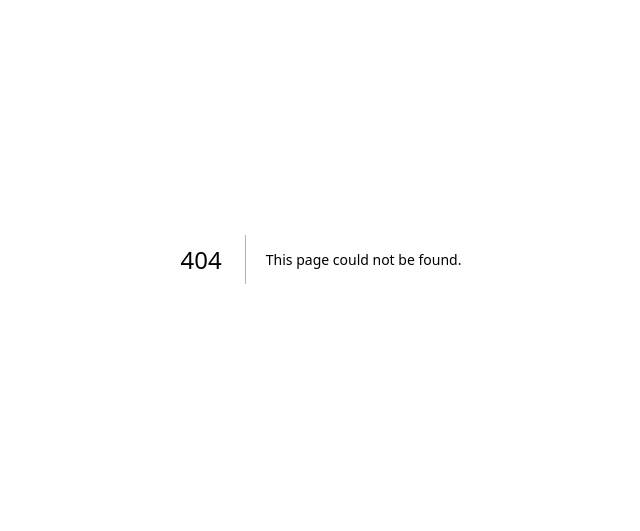
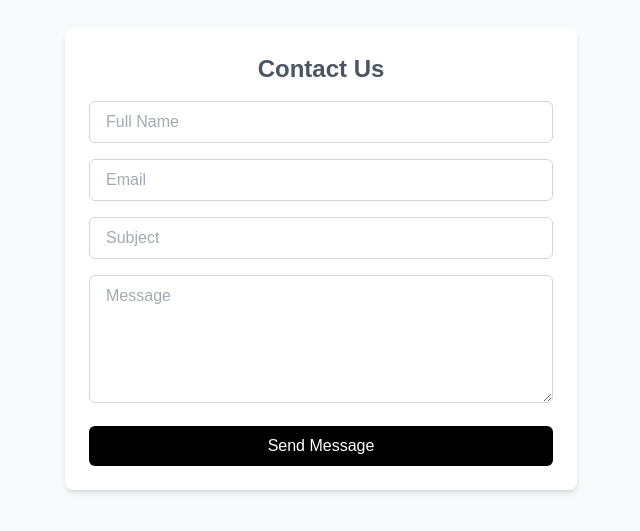
Before and after one commit to UWASEdjaria/Capstone-Project-Phase-two, a Next.js app: page /contact in a window 1280 px wide. Before the commit this address had no page. Shown: the part 141-672 px from the top of the page, without its empty margins (319-959 px from the left). Built offline with nearby package versions, Linux system fonts and the light colour scheme.

Commit message:
Apply stashed changes to lab1

```diff
--- /dev/null
+++ b/src/app/contact/page.tsx
@@ -0,0 +1,97 @@
+'use client';
+
+import { useState } from "react";
+
+export default function Contact() {
+  const [formData, setFormData] = useState({
+    name: "",
+    email: "",
+    subject: "",
+    message: "",
+  });
+  const [error, setError] = useState("");
+  const [success, setSuccess] = useState("");
+
+  const handleChange = (
+    e: React.ChangeEvent<HTMLInputElement | HTMLTextAreaElement>
+  ) => {
+    setFormData({ ...formData, [e.target.name]: e.target.value });
+  };
+
+  const handleSubmit = (e: React.FormEvent) => {
+    e.preventDefault();
+
+    if (!formData.name || !formData.email || !formData.subject || !formData.message) {
+      setError("Please fill in all fields.");
+      setSuccess("");
+      return;
+    }
+
+    setError("");
+    setSuccess("Your message has been sent!");
+    console.log("Contact form submitted:", formData);
+
+    // Clear form
+    setFormData({ name: "", email: "", subject: "", message: "" });
+  };
+
+  return (
+    <div className="min-h-screen flex items-center justify-center bg-gray-50 p-4">
+      <form
+        onSubmit={handleSubmit}
+        className="w-full max-w-lg bg-white p-6 rounded-lg shadow-md space-y-4"
+      >
+        <h2 className="text-2xl font-bold text-center text-gray-600">Contact Us</h2>
+
+        {error && <p className="text-red-500 text-sm text-center">{error}</p>}
+        {success && <p className="text-green-500 text-sm text-center">{success}</p>}
+
+        <input
+          type="text"
+          name="name"
+          placeholder="Full Name"
+          value={formData.name}
+          onChange={handleChange}
+          className="w-full px-4 py-2 border border-gray-300 rounded-md text-gray-600 focus:outline-none focus:ring-2 focus:ring-black transition"
+          required
+        />
+
+        <input
+          type="email"
+          name="email"
+          placeholder="Email"
+          value={formData.email}
+          onChange={handleChange}
+          className="w-full px-4 py-2 border border-gray-300 rounded-md text-gray-600 focus:outline-none focus:ring-2 focus:ring-black transition"
+          required
+        />
+
+        <input
+          type="text"
+          name="subject"
+          placeholder="Subject"
+          value={formData.subject}
+          onChange={handleChange}
+          className="w-full px-4 py-2 border border-gray-300 rounded-md text-gray-600 focus:outline-none focus:ring-2 focus:ring-black transition"
+          required
+        />
+
+        <textarea
+          name="message"
+          placeholder="Message"
+          value={formData.message}
+          onChange={handleChange}
+          className="w-full h-32 px-4 py-2 border border-gray-300 rounded-md text-gray-600 focus:outline-none focus:ring-2 focus:ring-black transition"
+          required
+        />
+
+        <button
+          type="submit"
+          className="w-full bg-black text-white py-2 rounded-md hover:bg-gray-900 transition"
+        >
+          Send Message
+        </button>
+      </form>
+    </div>
+  );
+}
--- a/src/app/lab1/components/layout/Header.tsx
+++ b/src/app/lab1/components/layout/Header.tsx
@@ -14,11 +14,11 @@ function Header() {
           <Link href="/" className="hover:text-black">Home</Link>
           <Link href="/about" className="hover:text-black">Our story</Link>
           <Link href="/membership" className="hover:text-black">Membership</Link>
-          <Link href="/login" className="hover:text-black">Write</Link>
-           <Link href="/contact" className="hover:text-black">sign in</Link>
+          <Link href="/write" className="hover:text-black">Write</Link>
+           <Link href="/sign-in" className="hover:text-black">sign in</Link>
 
           <Link
-            href="lab2/signUp"
+            href="/signUp"
             className="bg-black text-white px-2 py-2 rounded-full hover:bg-gray-900">
             Get Started
             </Link>
--- a/src/app/lab2/app/login/page.tsx
+++ b/src/app/lab2/app/login/page.tsx
@@ -3,6 +3,8 @@
 import { useState } from "react";
 import { useRouter } from "next/navigation";
 import Link from "next/link";
+import Footer from "@/app/lab1/components/layout/Footer";
+import Header from "@/app/lab1/components/layout/Header";
 
 export default function Login() {
   const [formData, setFormData] = useState({ email: "", password: "" });
@@ -29,6 +31,7 @@ export default function Login() {
   };
 
   return (
+
     <div className="min-h-screen flex items-center justify-center bg-gray-50 p-4">
       <form
         onSubmit={handleSubmit}
@@ -77,6 +80,7 @@ export default function Login() {
           </Link>
         </p>
       </form>
+
     </div>
   );
 }
--- a/src/app/lab2/app/signUp/page.tsx
+++ b/src/app/lab2/app/signUp/page.tsx
@@ -1,4 +1,9 @@
+'use client';
+
 import { useState } from "react";
+import Link from "next/link";
+import Footer from "@/app/lab1/components/layout/Footer";
+import Header from "@/app/lab1/components/layout/Header";
 
 export default function SignUp() {
   const [formData, setFormData] = useState({ name: "", email: "", password: "" });
@@ -14,19 +19,20 @@ export default function SignUp() {
 
   return (
     <div className="min-h-screen flex items-center justify-center bg-gray-50 p-4">
+      <Header/>
       <form
         onSubmit={handleSubmit}
-        className="w-full max-w-sm bg-white p-6 rounded shadow"
+        className="w-full max-w-md bg-white p-6 rounded-lg shadow-md space-y-4"
       >
-        <h2 className="text-xl font-bold mb-4 text-center">Sign Up</h2>
+        <h2 className="text-2xl font-bold text-center text-gray-600">Sign Up</h2>
 
         <input
           type="text"
           name="name"
-          placeholder="Name"
+          placeholder="Full Name"
           value={formData.name}
           onChange={handleChange}
-          className="w-full mb-3 px-3 py-2 border rounded"
+          className="w-full px-4 py-2 border border-gray-300 rounded-md text-gray-600 focus:outline-none focus:ring-2 focus:ring-green-500 transition"
           required
         />
 
@@ -36,7 +42,7 @@ export default function SignUp() {
           placeholder="Email"
           value={formData.email}
           onChange={handleChange}
-          className="w-full mb-3 px-3 py-2 border rounded"
+          className="w-full px-4 py-2 border border-gray-300 rounded-md text-gray-600 focus:outline-none focus:ring-2 focus:ring-green-500 transition"
           required
         />
 
@@ -46,18 +52,22 @@ export default function SignUp() {
           placeholder="Password"
           value={formData.password}
           onChange={handleChange}
-          className="w-full mb-4 px-3 py-2 border rounded"
+          className="w-full px-4 py-2 border border-gray-300 rounded-md text-gray-600 focus:outline-none focus:ring-2 focus:ring-green-500 transition"
           required
         />
 
-        <button className="w-full bg-green-600 text-white py-2 rounded hover:bg-green-700">
+        <button className="w-full bg-green-600 text-white py-2 rounded-md hover:bg-green-700 transition">
           Sign Up
         </button>
 
-        <p className="text-sm text-center mt-3">
-          Already have an account? <a href="/login" className="text-blue-500">Log In</a>
+        <p className="text-sm text-center text-gray-600 mt-2">
+          Already have an account?{" "}
+          <Link href="/login" className="text-blue-500 hover:underline">
+            Log In
+          </Link>
         </p>
       </form>
+      <Footer/>
     </div>
   );
 }
--- a/src/app/layout.tsx
+++ b/src/app/layout.tsx
@@ -1,13 +1,8 @@
 
+"use client";
 import "./globals.css";
-
-
-
-
-export const metadata = {
-  title: "Medium — Human stories & ideas",
-  description: "A place to read, write, and deepen your understanding.",
-};
+import Login from "./lab2/app/login/page";
+import SignUp from "./lab2/app/signUp/page";
 export default function RootLayout({
   children,
 }: Readonly<{
@@ -15,9 +10,8 @@ export default function RootLayout({
 }>) {
   return (
     <html lang="en">
-      <body
+      <body>
 
-      >
        <main className="flex-1"> {children}</main>
       </body>
     </html>
--- a/src/app/membership/page.tsx
+++ b/src/app/membership/page.tsx
@@ -27,7 +27,7 @@ function Membership() {
             Start Reading
           </a>
           <a
-            href="/register"
+            href="/signup"
             className="border border-black text-black px-6 py-3 rounded-full font-medium hover:bg-black hover:text-white transition-colors"
           >
             Become a Member
--- /dev/null
+++ b/src/app/write/page.tsx
@@ -0,0 +1,10 @@
+
+import Login from '../lab2/app/login/page'
+
+function page() {
+  return (
+    <div><Login/></div>
+  )
+}
+
+export default page
--- /dev/null
+++ b/src/app/write/signIn/page.tsx
@@ -0,0 +1,12 @@
+import Contact from '@/app/contact/page'
+import React from 'react'
+
+function page() {
+  return (
+    <div>
+      <Contact/>
+    </div>
+  )
+}
+
+export default page
```
